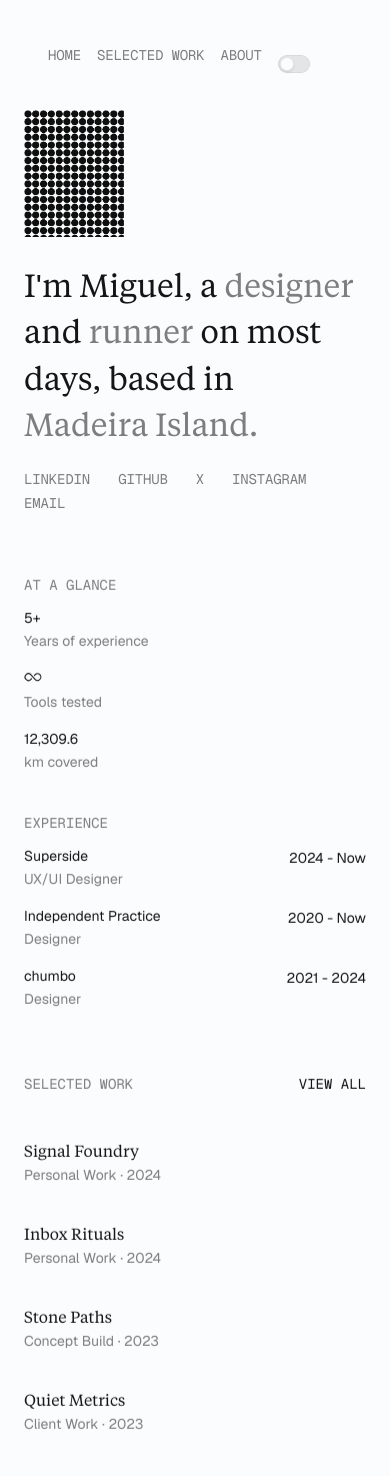
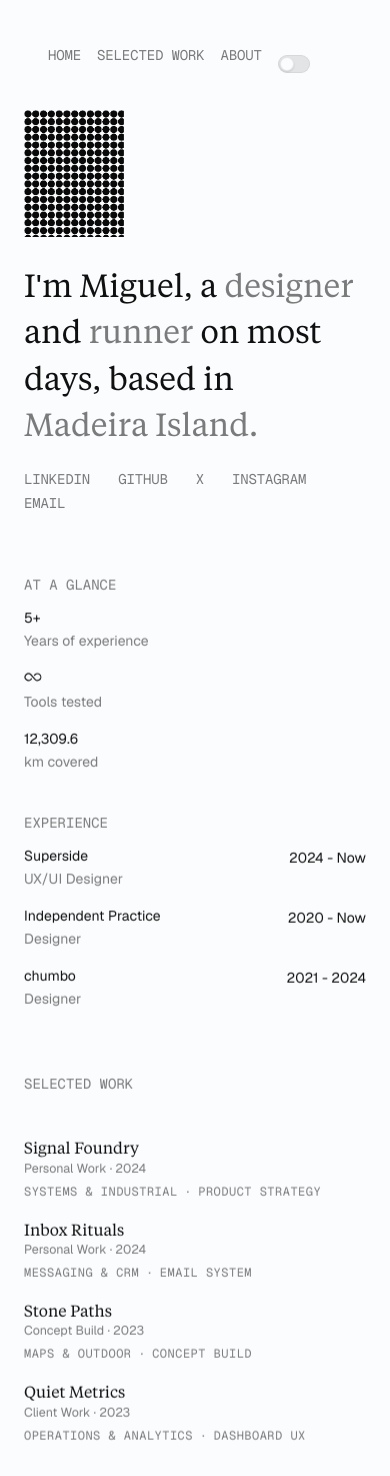
Before and after one commit to migueljsleca/miguel-online, a Next.js app: page / in a window 390 px wide. Built offline with nearby package versions, Linux system fonts and the light colour scheme.

Commit message:
Refine work showcase layout and dark theme tokens

```diff
--- a/app/globals.css
+++ b/app/globals.css
@@ -502,6 +502,87 @@ html[data-theme="dark"] .portfolio-rail__theme-knob {
   background: transparent;
 }
 
+.portfolio-work-list:hover .portfolio-work-row {
+  opacity: 0.38;
+}
+
+.portfolio-work-list:hover .portfolio-work-row:hover,
+.portfolio-work-list:hover .portfolio-work-row:focus-visible {
+  opacity: 1;
+}
+
+.portfolio-work-row {
+  display: grid;
+  grid-template-columns: minmax(0, auto) minmax(2rem, 1fr) auto;
+  align-items: center;
+  gap: 0.7rem;
+  width: 100%;
+  padding: 0.65rem 0;
+  transition: opacity 220ms ease;
+}
+
+.portfolio-work-row:focus-visible {
+  outline: none;
+}
+
+.portfolio-work-row__title-block {
+  min-width: 0;
+}
+
+.portfolio-work-row__line {
+  display: flex;
+  align-items: center;
+  gap: 0.4rem;
+  min-width: 0;
+}
+
+.portfolio-work-row__dot {
+  flex: none;
+  width: 0.24rem;
+  height: 0.24rem;
+  border-radius: 999px;
+  background: color-mix(in srgb, var(--foreground) 16%, transparent);
+  transition: background-color 220ms ease;
+}
+
+.portfolio-work-row__rule {
+  flex: 1;
+  height: 1px;
+  background-image: linear-gradient(
+    90deg,
+    color-mix(in srgb, var(--foreground) 14%, transparent) 0 45%,
+    transparent 45% 100%
+  );
+  background-size: 0.5rem 1px;
+  background-repeat: repeat-x;
+  transition: opacity 220ms ease;
+}
+
+.portfolio-work-row__labels {
+  display: flex;
+  flex-wrap: wrap;
+  justify-content: flex-end;
+  align-items: center;
+  column-gap: 0.42rem;
+  row-gap: 0.18rem;
+}
+
+.portfolio-work-row__label-divider {
+  font-family: var(--font-data), monospace;
+  font-size: 0.75rem;
+  line-height: 1;
+  color: var(--opacity);
+}
+
+.portfolio-work-row__label {
+  font-family: var(--font-data), monospace;
+  font-size: 0.75rem;
+  line-height: 1;
+  letter-spacing: 0.04em;
+  text-transform: uppercase;
+  color: var(--opacity);
+}
+
 .portfolio-work-backdrop {
   position: fixed;
   inset: 0;
@@ -717,6 +798,20 @@ html[data-theme="dark"] .portfolio-work-sheet {
     padding: 0.9rem;
   }
 
+  .portfolio-work-row {
+    grid-template-columns: minmax(0, 1fr);
+    align-items: flex-start;
+    gap: 0.5rem;
+  }
+
+  .portfolio-work-row__line {
+    display: none;
+  }
+
+  .portfolio-work-row__labels {
+    justify-content: flex-start;
+  }
+
   .portfolio-work-sheet__gallery {
     grid-template-columns: minmax(0, 1fr);
   }
--- a/app/page.tsx
+++ b/app/page.tsx
@@ -142,7 +142,7 @@ export default async function Home() {
         </nav>
       </aside>
 
-      <div className="portfolio-shell mx-auto w-full max-w-[900px] px-6 py-6 sm:px-8 md:py-10 xl:px-0 xl:py-12">
+      <div className="portfolio-shell mx-auto w-full max-w-[800px] px-6 py-6 sm:px-8 md:py-10 xl:px-0 xl:py-12">
         <div className="flex flex-col gap-16 md:gap-20 xl:gap-12">
           <section className="flex flex-col gap-6">
             <RevealSection
--- a/app/selected-work-showcase.tsx
+++ b/app/selected-work-showcase.tsx
@@ -1,14 +1,13 @@
 "use client";
 
-import Image from "next/image";
-import { AnimatePresence, motion } from "framer-motion";
+import { AnimatePresence, motion, useMotionValue, useSpring } from "framer-motion";
 import { MDXRemote } from "next-mdx-remote";
 import { createPortal } from "react-dom";
-import { useEffect, useMemo, useState } from "react";
+import { useEffect, useMemo, useState, type MouseEvent } from "react";
 
 import { createProjectMdxComponents } from "@/components/projects/project-mdx-components";
+import ImageReveal from "@/components/ui/image-tiles";
 import type { ProjectItem } from "@/lib/projects";
-import placeholderImage from "../image-placeholder.png";
 
 type SelectedWorkShowcaseProps = {
   items: ProjectItem[];
@@ -35,11 +34,35 @@ function WorkMeta({
   );
 }
 
+function getWorkLabels(item: ProjectItem) {
+  const labels = [item.category, item.deliverables[0]].filter(
+    (value): value is string => Boolean(value),
+  );
+
+  return Array.from(new Set(labels)).slice(0, 2);
+}
+
 export default function SelectedWorkShowcase({
   items,
 }: SelectedWorkShowcaseProps) {
   const [activeTitle, setActiveTitle] = useState<string | null>(null);
+  const [hoveredPreview, setHoveredPreview] = useState<{
+    image: string;
+    title: string;
+  } | null>(null);
   const canUseDOM = typeof document !== "undefined";
+  const previewX = useMotionValue(0);
+  const previewY = useMotionValue(0);
+  const previewSpringX = useSpring(previewX, {
+    stiffness: 380,
+    damping: 34,
+    mass: 0.45,
+  });
+  const previewSpringY = useSpring(previewY, {
+    stiffness: 380,
+    damping: 34,
+    mass: 0.45,
+  });
 
   const activeItem = useMemo(
     () => items.find((item) => item.title === activeTitle) ?? null,
@@ -52,6 +75,36 @@ export default function SelectedWorkShowcase({
 
   const closeProject = () => {
     setActiveTitle(null);
+  };
+
+  const updateHoverPreview = (
+    event: MouseEvent<HTMLButtonElement>,
+    item: ProjectItem,
+  ) => {
+    if (!item.previewImage) {
+      return;
+    }
+
+    previewX.set(event.clientX - 28);
+    previewY.set(event.clientY - 176);
+
+    setHoveredPreview((current) => {
+      if (
+        current?.title === item.title &&
+        current.image === item.previewImage
+      ) {
+        return current;
+      }
+
+      return {
+        image: item.previewImage,
+        title: item.title,
+      };
+    });
+  };
+
+  const clearHoverPreview = () => {
+    setHoveredPreview(null);
   };
 
   useEffect(() => {
@@ -81,45 +134,55 @@ export default function SelectedWorkShowcase({
   return (
     <>
       <section id="selected-work" className="flex flex-col gap-8">
-        <div className="flex items-center justify-between gap-6">
+        <div className="flex items-center gap-6">
           <p className="font-data text-[0.875rem] uppercase text-opacity">
             Selected Work
           </p>
-          <a
-            className="portfolio-inline-link font-data text-[0.875rem] uppercase"
-            href="#selected-work"
-          >
-            View All
-          </a>
         </div>
 
-        <div className="grid gap-6 md:grid-cols-2">
+        <div className="portfolio-work-list flex flex-col">
           {items.map((item) => (
             <button
               key={item.title}
               type="button"
-              className="portfolio-work-card group flex flex-col gap-3 text-left"
+              className="portfolio-work-card portfolio-work-row text-left"
               onClick={() => openProject(item.title)}
+              onMouseEnter={(event) => updateHoverPreview(event, item)}
+              onMouseMove={(event) => updateHoverPreview(event, item)}
+              onMouseLeave={clearHoverPreview}
+              onBlur={clearHoverPreview}
               aria-label={`Open ${item.title}`}
               aria-expanded={activeTitle === item.title}
-              data-cursor-label="Open Project"
             >
-              <div className="portfolio-card__art" data-art={item.art}>
-                <Image
-                  src={placeholderImage}
-                  alt=""
-                  fill
-                  sizes="(min-width: 768px) 438px, 100vw"
-                  className="portfolio-card__image"
-                />
-              </div>
-              <div className="space-y-0.5">
-                <p className="font-editorial text-[1rem] leading-[1.5] text-foreground">
+              <div className="portfolio-work-row__title-block">
+                <p className="font-editorial text-[1rem] leading-[1.4] text-foreground transition-colors duration-200">
                   {item.title}
                 </p>
-                <p className="text-[0.875rem] leading-[1.5] text-opacity">
+                <p className="text-[0.78rem] leading-[1.45] text-opacity md:hidden">
                   {item.meta}
                 </p>
+              </div>
+
+              <div className="portfolio-work-row__line" aria-hidden="true">
+                <span className="portfolio-work-row__dot" />
+                <span className="portfolio-work-row__rule" />
+                <span className="portfolio-work-row__dot" />
+              </div>
+
+              <div className="portfolio-work-row__labels">
+                {getWorkLabels(item).map((label, index) => (
+                  <span key={label} className="contents">
+                    {index > 0 ? (
+                      <span
+                        aria-hidden="true"
+                        className="portfolio-work-row__label-divider"
+                      >
+                        ·
+                      </span>
+                    ) : null}
+                    <span className="portfolio-work-row__label">{label}</span>
+                  </span>
+                ))}
               </div>
             </button>
           ))}
@@ -129,6 +192,41 @@ export default function SelectedWorkShowcase({
       {canUseDOM
         ? createPortal(
             <AnimatePresence>
+              {hoveredPreview && !activeItem ? (
+                <motion.span
+                  key={hoveredPreview.title}
+                  aria-hidden="true"
+                  className="pointer-events-none fixed left-0 top-0 z-30 hidden md:block"
+                  style={{
+                    x: previewSpringX,
+                    y: previewSpringY,
+                  }}
+                  initial={{ opacity: 0, scale: 0.92 }}
+                  animate={{
+                    opacity: 1,
+                    scale: 1,
+                    transition: {
+                      duration: 0.18,
+                      ease: [0.22, 1, 0.36, 1],
+                    },
+                  }}
+                  exit={{
+                    opacity: 0,
+                    scale: 0.94,
+                    transition: {
+                      duration: 0.12,
+                      ease: [0.4, 0, 0.2, 1],
+                    },
+                  }}
+                >
+                  <ImageReveal
+                    variant="single"
+                    middleImage={hoveredPreview.image}
+                    className="my-0"
+                  />
+                </motion.span>
+              ) : null}
+
               {activeItem ? (
                 <>
                   <motion.button
--- a/tokens/figma-theme.css
+++ b/tokens/figma-theme.css
@@ -1,11 +1,11 @@
 :root {
   color-scheme: light;
   --background: #fafcfd;
-  --foreground: #151515;
+  --foreground: #101010;
   --accent: #e54613;
-  --opacity: #1515158c;
+  --opacity: #1010108c;
   --white: #fafcfd;
-  --black: #151515;
+  --black: #101010;
   --tile-bg: #fbfcfd;
   --tile-stroke: #e6e6e6;
   --tile-fill: #7c7d7e;
@@ -17,12 +17,12 @@
 .dark,
 [data-theme="dark"] {
   color-scheme: dark;
-  --background: #151515;
+  --background: #101010;
   --foreground: #fafcfd;
   --accent: #e54613;
   --opacity: #fafcfd8c;
   --white: #fafcfd;
-  --black: #151515;
+  --black: #101010;
   --tile-bg: #303030;
   --tile-stroke: #2a2a2a;
   --tile-fill: #939495;
--- a/tokens/figma-theme.ts
+++ b/tokens/figma-theme.ts
@@ -1,21 +1,21 @@
 export const figmaPrimitives = {
   white: "#FAFCFD",
-  black: "#151515",
+  black: "#101010",
   accent: "#E54613",
 } as const;
 
 export const figmaTheme = {
   light: {
     background: "#FAFCFD",
-    foreground: "#151515",
+    foreground: "#101010",
     accent: "#E54613",
-    opacity: "#1515158C",
+    opacity: "#1010108C",
     tileBg: "#FBFCFD",
     tileStroke: "#F1F3F4",
     tileFill: "#7C7D7E",
   },
   dark: {
-    background: "#151515",
+    background: "#101010",
     foreground: "#FAFCFD",
     accent: "#E54613",
     opacity: "#FAFCFD8C",
--- a/tokens/figma-tokens.json
+++ b/tokens/figma-tokens.json
@@ -7,17 +7,17 @@
   "collections": {
     "primitives": {
       "white": "#FAFCFD",
-      "black": "#151515",
+      "black": "#101010",
       "accent": "#E54613"
     },
     "theme": {
       "light": {
         "background": "#FAFCFD",
-        "foreground": "#151515",
-        "opacity": "#1515158C"
+        "foreground": "#101010",
+        "opacity": "#1010108C"
       },
       "dark": {
-        "background": "#151515",
+        "background": "#101010",
         "foreground": "#FAFCFD",
         "opacity": "#FAFCFD8C"
       }
```
Also changed, not shown: lib/projects.ts (+16 -0 lines), tokens/README.md.
